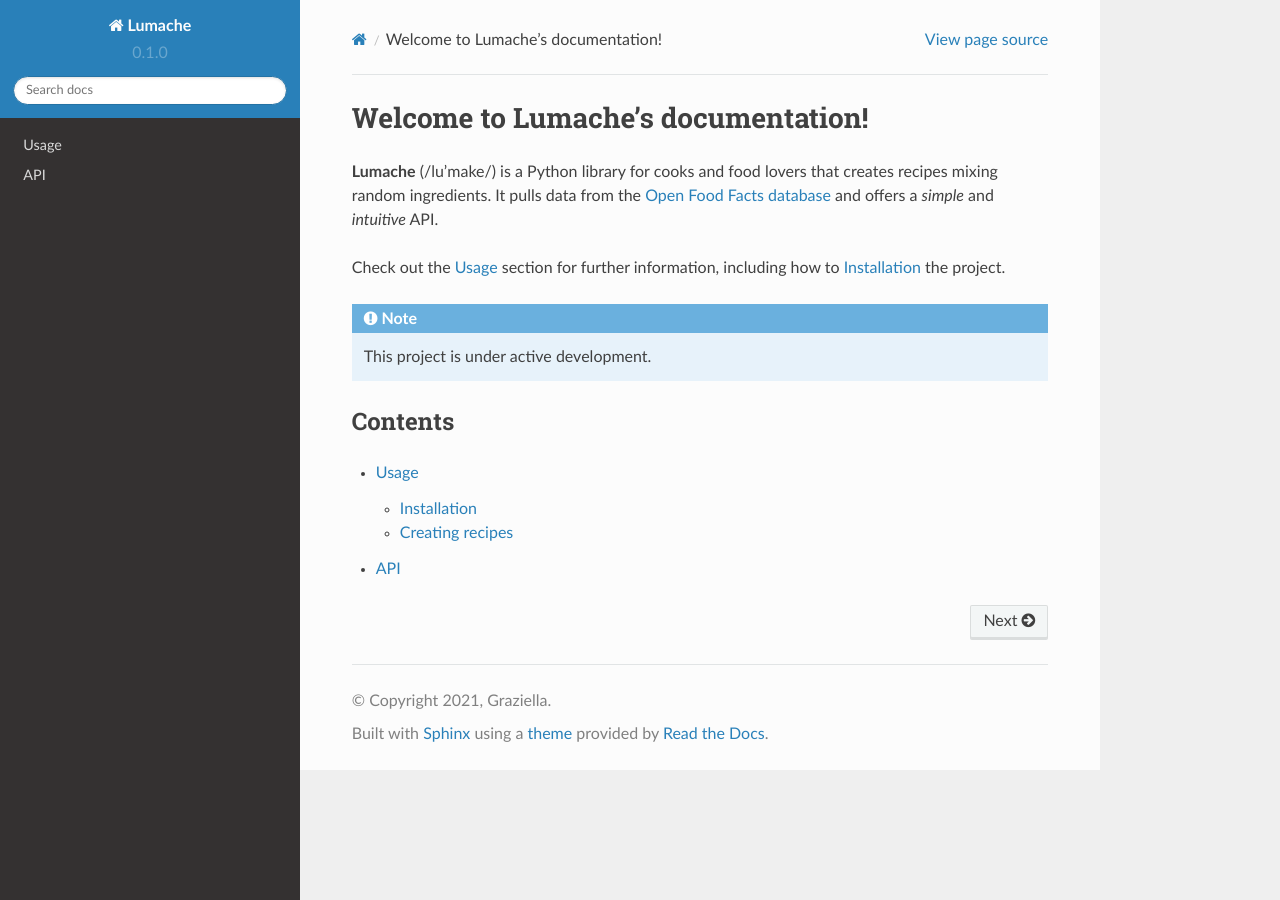
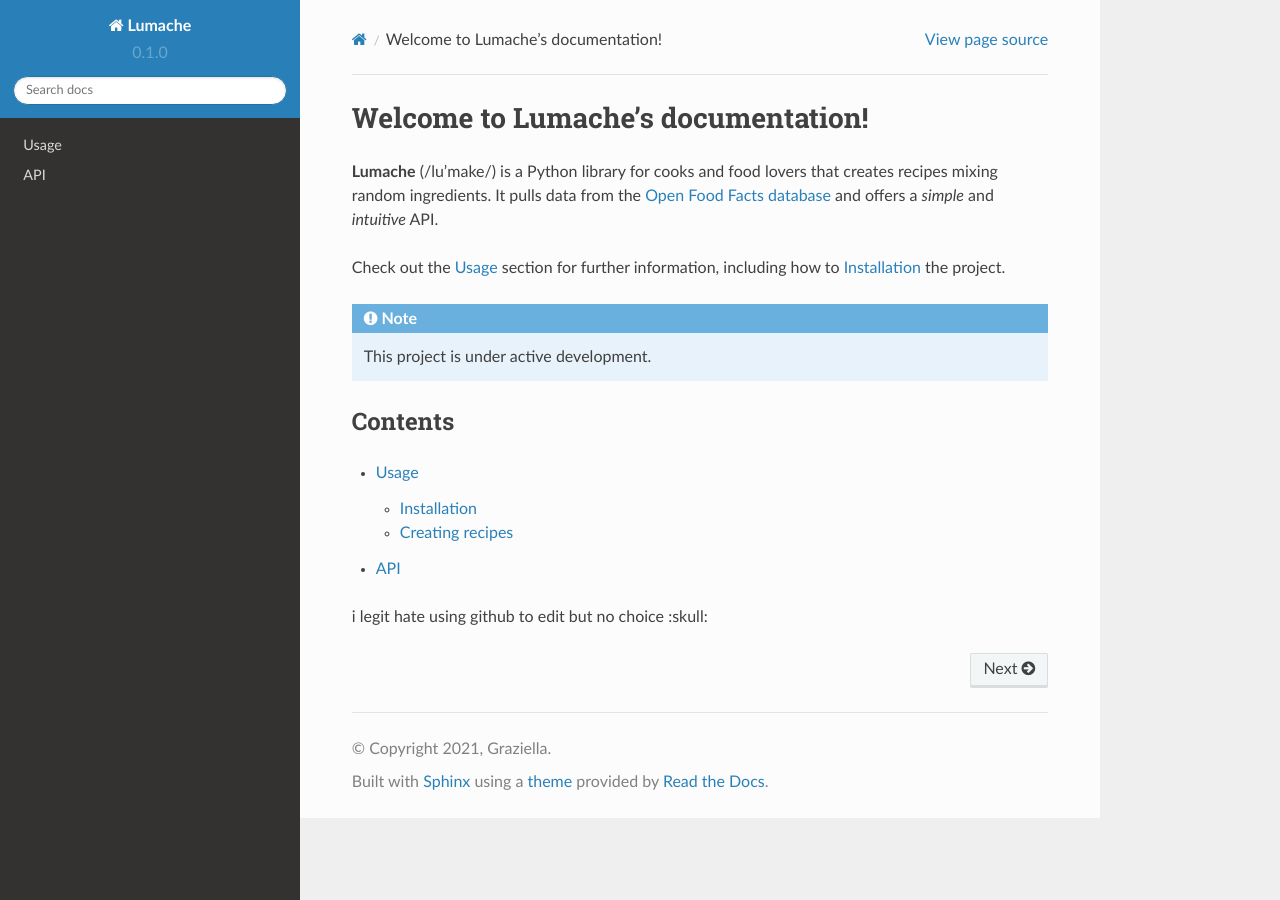
Before and after one commit to Skrillx13/Skrillxs-Documentation, a Sphinx documentation site: the page built from docs/source/index.rst, in a window 1280 px wide. Built offline with Sphinx 7.4.7 and the Read the Docs theme 2.0.0, drawn with Linux system fonts in a browser that asks for light colours.

Commit message:
Updated index.rst

```diff
--- a/docs/source/index.rst
+++ b/docs/source/index.rst
@@ -20,3 +20,6 @@ Contents
 
    usage
    api
+
+
+i legit hate using github to edit but no choice :skull:
```
